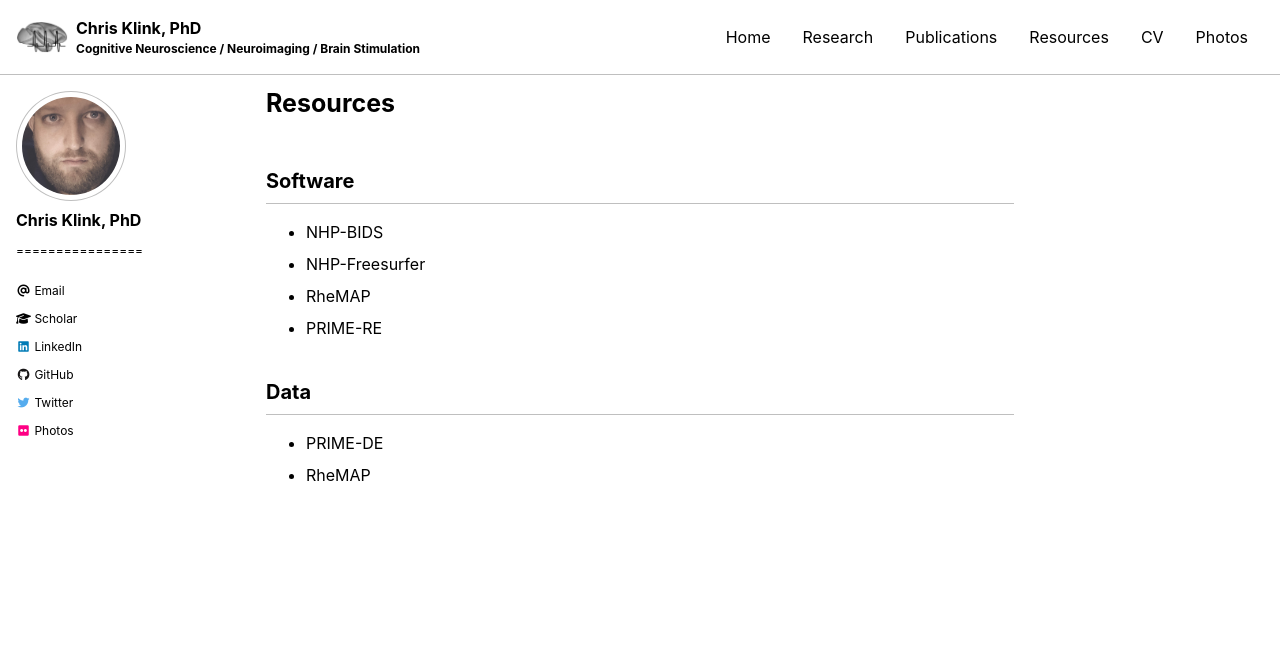
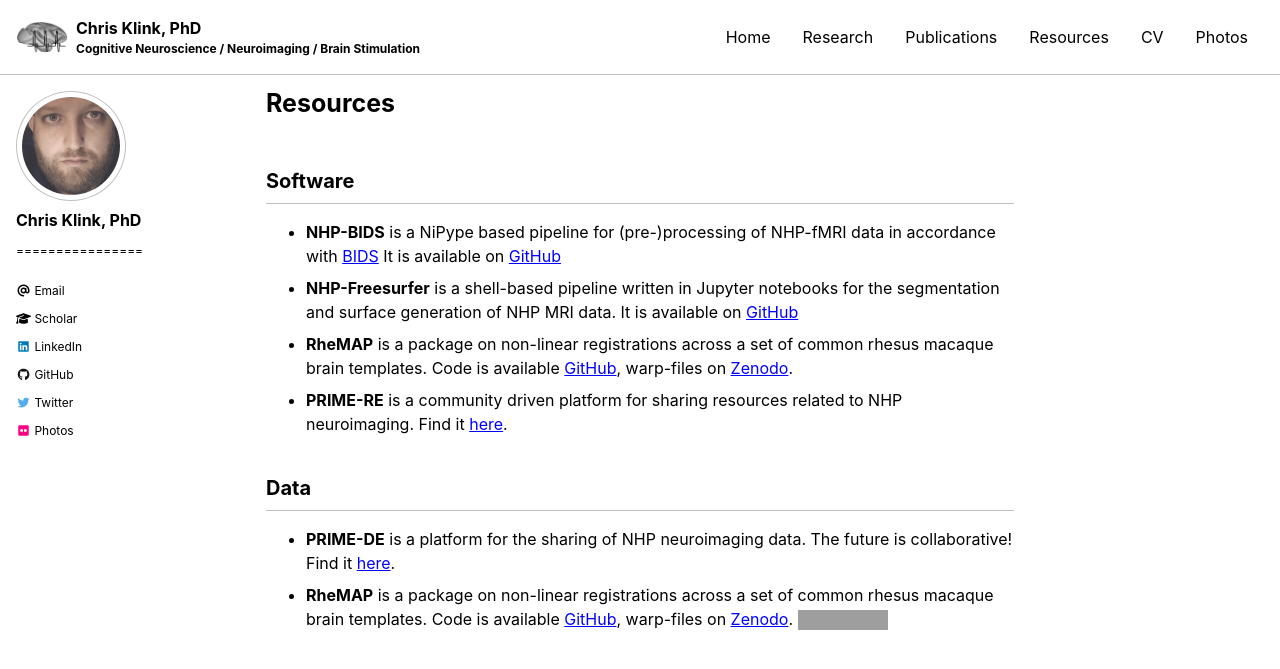
Before and after one commit to pcklink/pcklink.github.io, a Jekyll site: the page built from resources.md, in a window 1280 px wide and 900 px high. Shown: the top 669 px of the window. Built offline with Jekyll 4.4.1, drawn with Linux system fonts in a browser that asks for light colours; cached includes are drawn as plain includes; nearby versions of some CDN libraries; grey boxes are pictures that could not be loaded.

Commit message:
Update resources.md

```diff
--- a/resources.md
+++ b/resources.md
@@ -7,14 +7,14 @@ author_profile: true
 
 ## Software
 <ul>
-  <li>NHP-BIDS</li>
-  <li>NHP-Freesurfer</li>
-  <li>RheMAP</li>
-  <li>PRIME-RE</li>
+  <li><b>NHP-BIDS</b> is a NiPype based pipeline for (pre-)processing of NHP-fMRI data in accordance with <a href="https://bids.neuroimaging.io/">BIDS</a> It is available on <a href="https://github.com/VisionandCognition/NHP-BIDS/tree/public">GitHub</a></li>
+  <li><b>NHP-Freesurfer</b> is a shell-based pipeline written in Jupyter notebooks for the segmentation and surface generation of NHP MRI data. It is available on <a href="https://github.com/VisionandCognition/NHP-Freesurfer/tree/public">GitHub</a></li>
+  <li><b>RheMAP</b> is a package on non-linear registrations across a set of common rhesus macaque brain templates. Code is available <a href="https://github.com/PRIME-RE/RheMAP">GitHub</a>, warp-files on <a href="https://zenodo.org/record/3668510#.XlG2oJNKgnc">Zenodo</a>.</li>
+  <li><b>PRIME-RE</b> is a community driven platform for sharing resources related to NHP neuroimaging. Find it <a href="https://prime-re.github.io/">here</a>.</li>
 </ul>
 
 ## Data
 <ul>
-  <li>PRIME-DE</li>
-  <li>RheMAP</li>
+  <li><b>PRIME-DE</b> is a platform for the sharing of NHP neuroimaging data. The future is collaborative! Find it <a href="http://fcon_1000.projects.nitrc.org/indi/indiPRIME.html">here</a>.</li>
+  <li><b>RheMAP</b> is a package on non-linear registrations across a set of common rhesus macaque brain templates. Code is available <a href="https://github.com/PRIME-RE/RheMAP">GitHub</a>, warp-files on <a href="https://zenodo.org/record/3668510#.XlG2oJNKgnc">Zenodo</a>. <a href="https://doi.org/10.5281/zenodo.3668510"><img src="https://zenodo.org/badge/DOI/10.5281/zenodo.3668510.svg" alt="DOI"></a></li>
 </ul>
```
